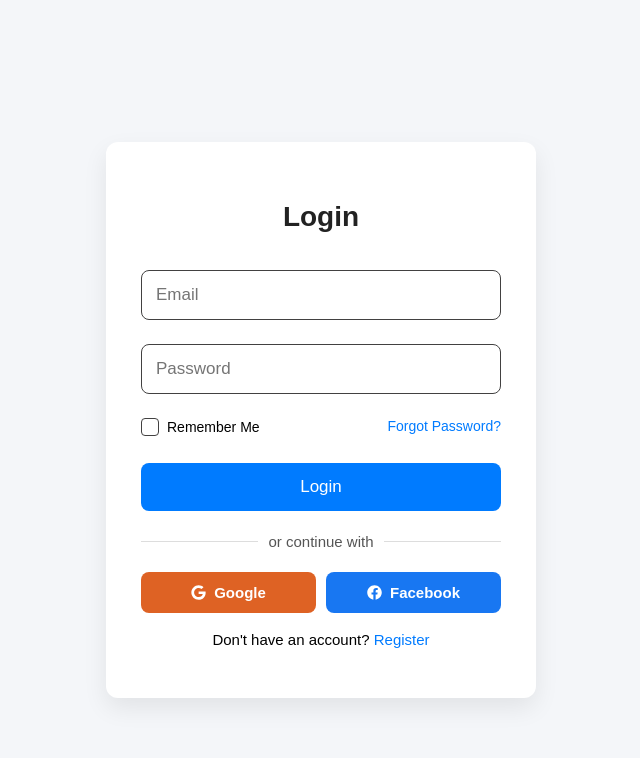
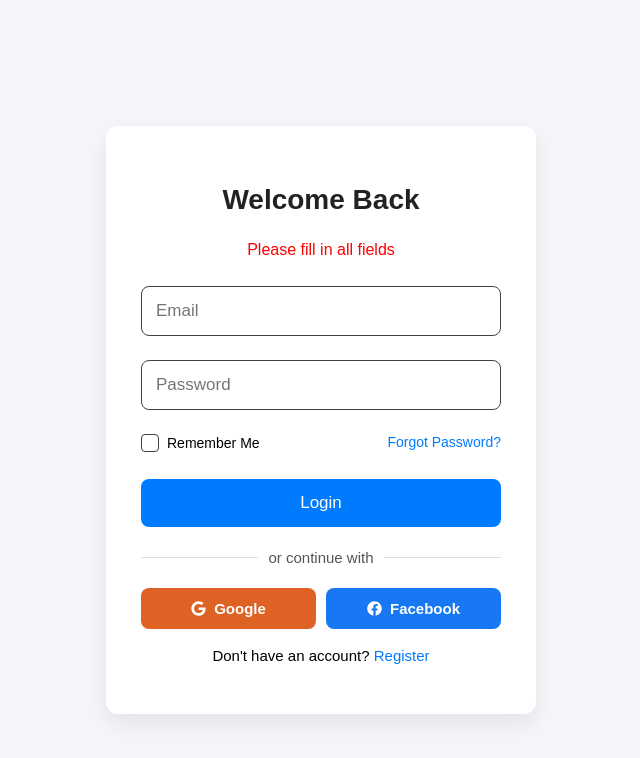
Before and after one commit to NamitaDhungana/Namita-Dhungana_Hotel_Booking_System, a React (Vite) app in the folder hotel-booking-frontend/: page /login in a window 1280 px wide. Both pictures are taken after a click on the button "Login". Shown: the top 758 px of the page, without its empty margins (319-959 px from the left). Built offline with nearby package versions, Linux system fonts and the light colour scheme; no server answers; a web font is replaced by a local one.

Commit message:
Fix blank login page by adding missing useSearchParams import

```diff
--- a/hotel-booking-frontend/src/pages/Login.jsx
+++ b/hotel-booking-frontend/src/pages/Login.jsx
@@ -1,5 +1,5 @@
 import React, { useState } from "react";
-import { useNavigate, Link } from "react-router-dom";
+import { useNavigate, Link, useSearchParams } from "react-router-dom";
 import "./Login.css";
 import { FaGoogle, FaFacebook } from "react-icons/fa";
 import authService from "../services/authService";
@@ -11,21 +11,30 @@ function Login() {
   const [error, setError] = useState("");
 
   const navigate = useNavigate();
+  const [searchParams] = useSearchParams();
+  const redirectTo = searchParams.get("redirectTo");
 
   const handleLogin = async () => {
+    if (!email || !password) {
+      setError("Please fill in all fields");
+      return;
+    }
     try {
       setLoading(true);
       setError("");
       await authService.login({ email, password });
 
-      // Clear loading before showing alert to provide better feedback
       setLoading(false);
       alert("Login successful!");
-      navigate("/");
+
+      if (redirectTo) {
+        navigate(decodeURIComponent(redirectTo));
+      } else {
+        navigate("/");
+      }
     } catch (err) {
       console.error("Login failed:", err);
       setError(err.message || "Invalid email or password!");
-      alert(err.message || "Invalid email or password!");
       setLoading(false);
     }
   };
@@ -33,7 +42,8 @@ function Login() {
   return (
     <div className="login-wrapper">
       <div className="login-box">
-        <h2 className="login-title">Login</h2>
+        <h2 className="login-title">Welcome Back</h2>
+        {error && <div className="login-error-msg" style={{color: 'red', marginBottom: '15px', textAlign: 'center'}}>{error}</div>}
 
         {/* Email */}
         <input
```
